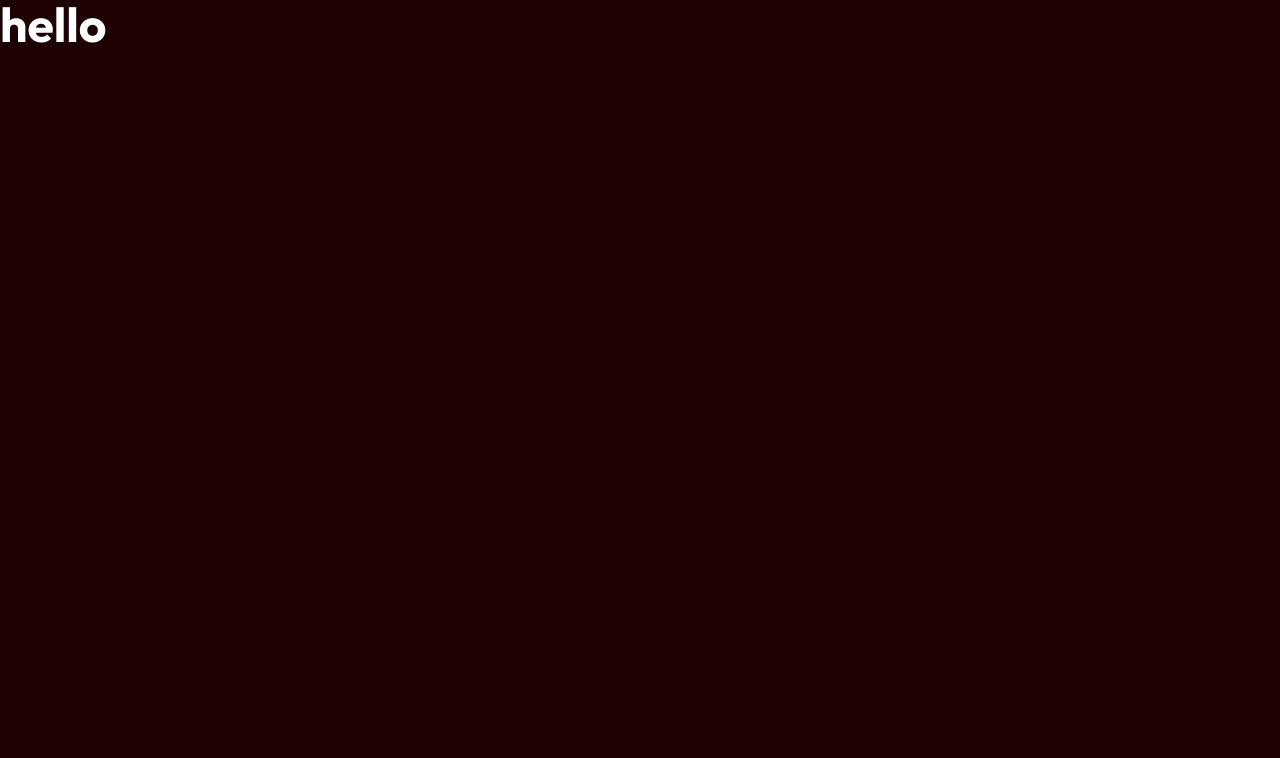
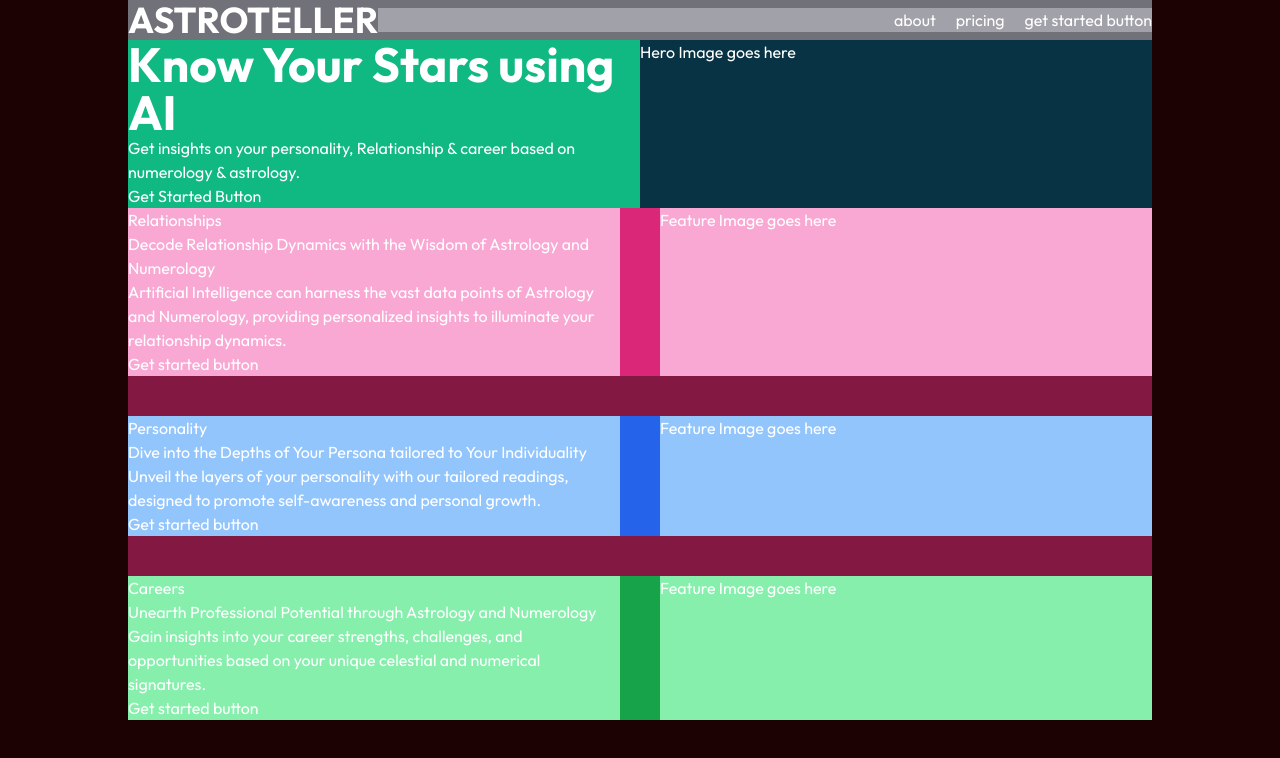
Before and after one commit to mahima-manik/nextjs-tailwind-responsive-starter-code, a Next.js app: page / in a window 1280 px wide. Shown: the top 758 px of the page. Built offline with nearby package versions, Linux system fonts and the light colour scheme.

Commit message:
Add flex layout for the website

```diff
--- a/src/app/layout.js
+++ b/src/app/layout.js
@@ -13,7 +13,14 @@ export const metadata = {
 export default function RootLayout({ children }) {
   return (
     <html lang="en">
-      <body className={outfit.className}>{children}</body>
+      {/* The body is a flex container with its items centered horizontally and aligned to the top vertically.
+      It has a minimum height of the screen's height and the text color is set to white. */}
+      <body className={`flex justify-center items-start min-h-screen text-white ${outfit.className}`}>
+        {/* The children are wrapped inside a div that takes up 80% of its parent's width. */}
+        <div className="w-4/5">
+          {children}
+        </div>
+      </body>
     </html>
   )
 }
--- a/src/app/page.js
+++ b/src/app/page.js
@@ -1,7 +1,14 @@
-import Image from 'next/image'
+import Features from '@/components/Features'
+import Header from'@/components/Header'
+import HeroBanner from '@/components/HeroBanner'
+
 
 export default function Home() {
   return (
-    <h1>hello</h1>
+    <>
+    <Header/>
+    <HeroBanner/>
+    <Features/>
+    </>
   )
 }
--- /dev/null
+++ b/src/components/Features.js
@@ -0,0 +1,45 @@
+export default function Features() {
+    return (
+        <div className="flex flex-col bg-pink-900 gap-10">
+            <div className="flex flex-row bg-pink-600 gap-10">
+                <div className="flex flex-col bg-pink-300 w-1/2">
+                    <div>Relationships</div>
+                    <div>Decode Relationship Dynamics with the Wisdom of Astrology and Numerology</div>
+                    <div>Artificial Intelligence can harness the vast data points of Astrology and Numerology, providing personalized insights to illuminate your relationship dynamics.</div>
+                    <div>Get started button</div>
+                </div>
+                <div className="flex flex-col w-1/2">
+                    <div className="bg-pink-300 min-h-full min-w-full">
+                        Feature Image goes here
+                    </div>
+                </div>
+            </div>
+            <div className="flex flex-row bg-blue-600 gap-10">
+                <div className="flex flex-col bg-blue-300 w-1/2">
+                    <div>Personality</div>
+                    <div>Dive into the Depths of Your Persona tailored to Your Individuality</div>
+                    <div>Unveil the layers of your personality with our tailored readings, designed to promote self-awareness and personal growth.</div>
+                    <div>Get started button</div>
+                </div>
+                <div className="flex flex-col w-1/2">
+                    <div className="bg-blue-300 min-h-full min-w-full">
+                        Feature Image goes here
+                    </div>
+                </div>
+            </div>
+            <div className="flex flex-row bg-green-600 gap-10">
+                <div className="flex flex-col bg-green-300 w-1/2">
+                    <div>Careers</div>
+                    <div>Unearth Professional Potential through Astrology and Numerology</div>
+                    <div>Gain insights into your career strengths, challenges, and opportunities based on your unique celestial and numerical signatures.</div>
+                    <div>Get started button</div>
+                </div>
+                <div className="flex flex-col w-1/2">
+                    <div className="bg-green-300 min-h-full min-w-full">
+                        Feature Image goes here
+                    </div>
+                </div>
+            </div>
+        </div>
+    )
+}
--- /dev/null
+++ b/src/components/Header.js
@@ -0,0 +1,14 @@
+export default function Header() {
+  return (
+    <div className="flex flex-row items-center justify-center align-top bg-zinc-500">
+      <div>
+        <h2>ASTROTELLER</h2>
+      </div>
+      <div className="flex flex-row flex-auto justify-end space-x-5 bg-zinc-400">
+        <div>about</div>
+        <div>pricing</div>
+        <div>get started button</div>
+      </div>
+    </div>
+  )
+}
--- /dev/null
+++ b/src/components/HeroBanner.js
@@ -0,0 +1,17 @@
+export default function HeroBanner() {
+
+  return (
+    <div className="flex flex-row bg-emerald-500">
+        <div className="flex flex-col w-1/2">
+            <h1>Know Your Stars using AI</h1>
+            <p>Get insights on your personality, Relationship & career based on numerology & astrology.</p>
+            <p>Get Started Button</p>
+        </div>
+        <div className="flex flex-col items-center justify-center w-1/2">
+            <div className="bg-cyan-950 min-h-full min-w-full">
+                Hero Image goes here
+            </div>
+        </div>
+    </div>
+)
+}
--- a/src/styles/globals.css
+++ b/src/styles/globals.css
@@ -4,9 +4,18 @@
 
 @layer base {
     h1 {
-        @apply font-outfit text-4xl font-bold desktop:text-5xl text-white;
+        @apply font-outfit font-bold text-5xl;
+    }
+    h2 {
+        @apply font-outfit font-bold text-4xl;
     }
     body {
         @apply bg-primary;
     }
+    p {
+        @apply font-outfit text-base;
+    }
+    :single-button {
+        @apply font-outfit text-base;
+    }
 }
--- a/tailwind.config.js
+++ b/tailwind.config.js
@@ -8,10 +8,7 @@ module.exports = {
     './src/app/**/*.{js,ts,jsx,tsx,mdx}',
   ],
   theme: {
-    screens: {
-      'tablet': '960px',
-      'desktop': '1280px'
-    },
+    screens: {},
     extend: {
       colors: {
         'primary': '#1C0202',
```
